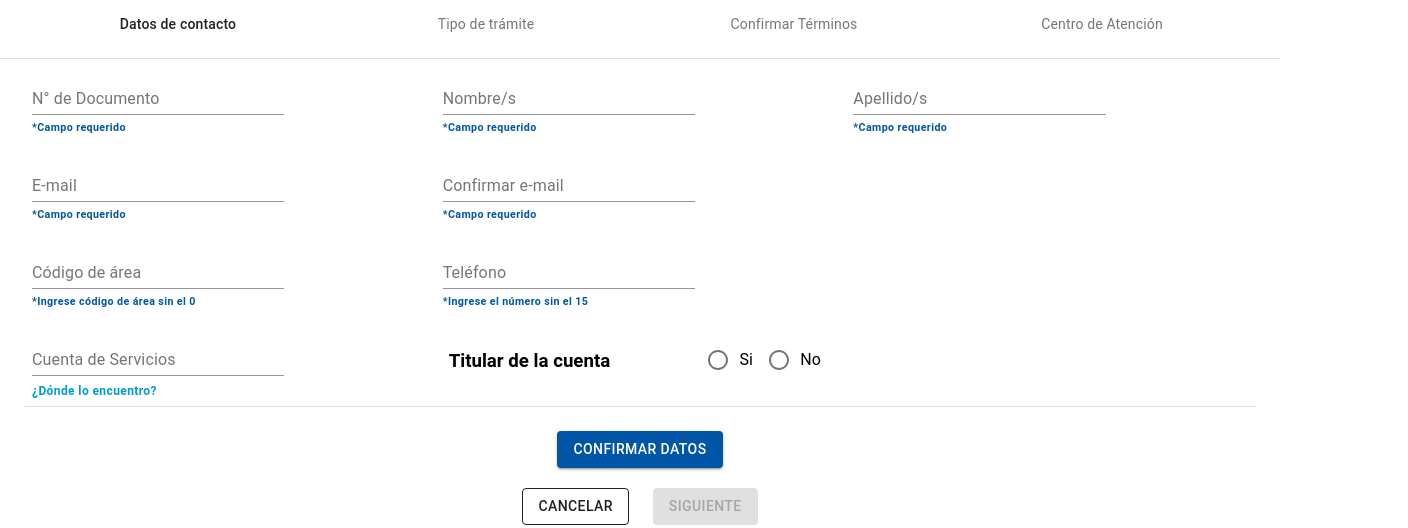
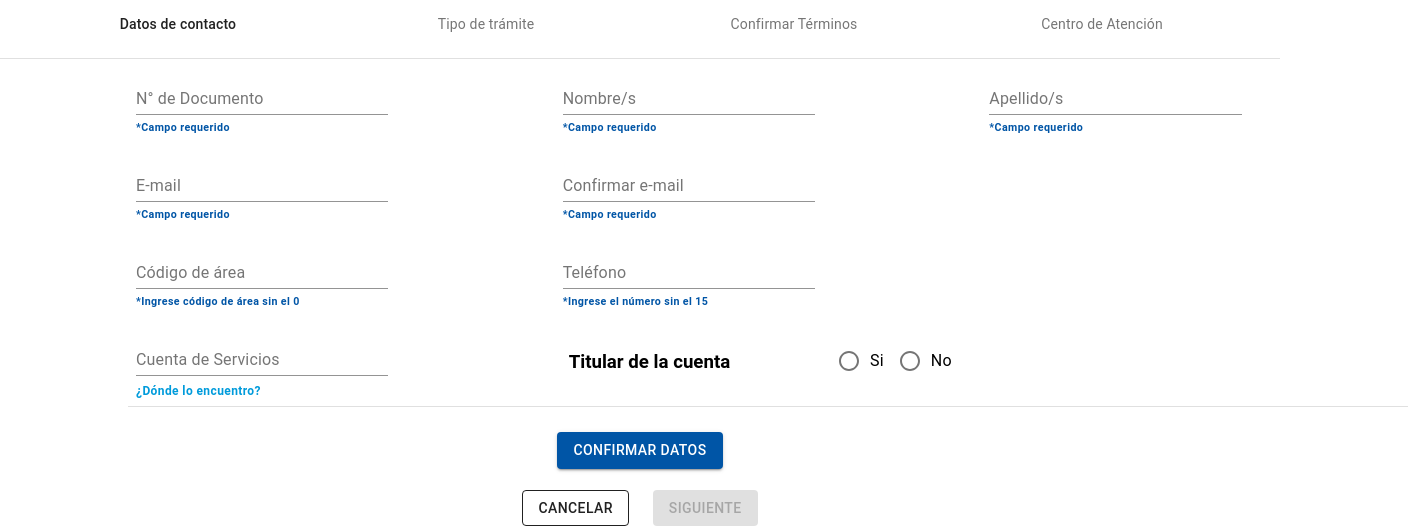
Before and after one commit to sapox/turnera_front, a React (Create React App) app in the folder turnera-app/: page /new in a window 1280 px wide. Shown: the part 488-1016 px from the top of the page, 1408 px wide, since content can reach past the window. Built offline with nearby package versions, Linux system fonts and the light colour scheme.

Commit message:
some changes

```diff
--- a/turnera-app/src/components/FormContacto.js
+++ b/turnera-app/src/components/FormContacto.js
@@ -157,9 +157,9 @@ const FormContacto = () => {
   };
 
   return (
-   <Container>
+
       <form onSubmit={formik.handleSubmit}>
-      <FormControl style={{ width: "100%"}}>
+      <FormControl style={{ width: "100%" , marginLeft: '10%'}}>
         <Grid container>
           <Grid item xs>
             <TextField
@@ -410,7 +410,7 @@ const FormContacto = () => {
             style={{
               marginTop: "1%",
               alignSelf: "center",
-
+              marginRight: '20%',
               fontFamily: "Roboto",
             }}
           >
@@ -426,7 +426,7 @@ const FormContacto = () => {
         </div>
       </FormControl>
     </form>
-   </Container>
+
   );
 };
 
```
